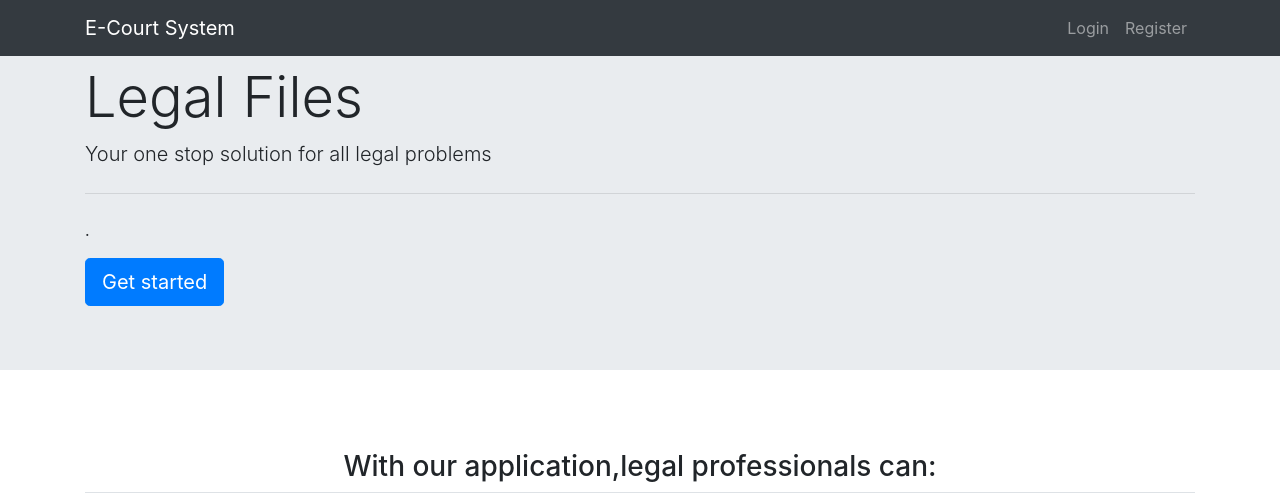
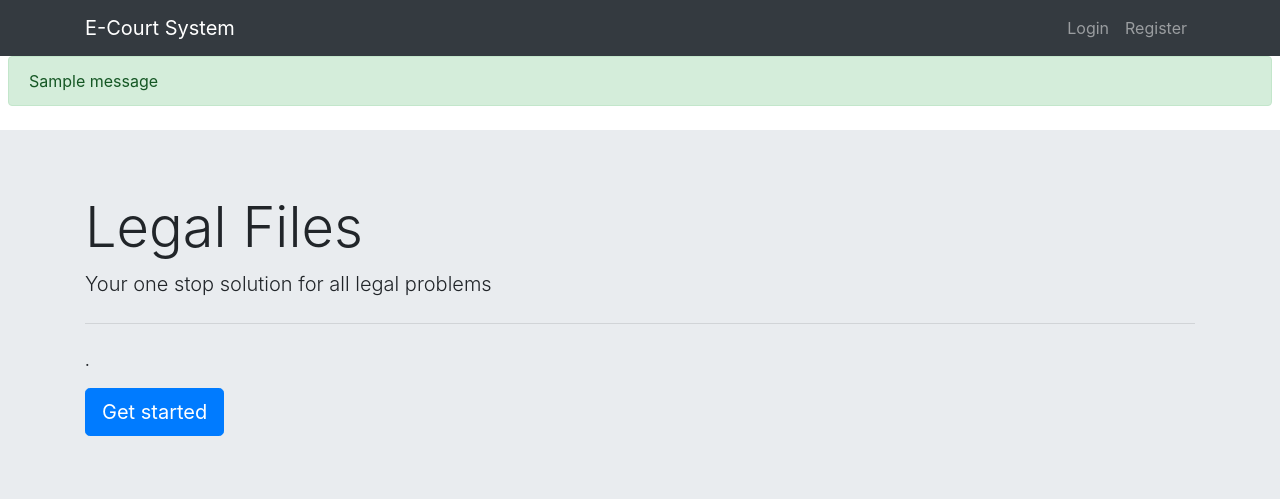
Before and after one commit to shaista1519/ccms, a Flask app: page / in a window 1280 px wide. Shown: the top 499 px of the page. Run offline with Flask 2, Linux system fonts and the light colour scheme; one stand-in notice (Sample message) is shown; some libraries are stand-ins or nearby versions.

Commit message:
Added Flash messages section

```diff
--- a/templates/layout.html
+++ b/templates/layout.html
@@ -4,14 +4,13 @@
 		 <meta charset="utf-8">
 		 <meta name="viewport" content="width=device-width, initial-scale=1, shrink-to-fit=no">
 		 <link rel="stylesheet" href="https://stackpath.bootstrapcdn.com/bootstrap/4.4.1/css/bootstrap.min.css" integrity="sha384-Vkoo8x4CGsO3+Hhxv8T/Q5PaXtkKtu6ug5TOeNV6gBiFeWPGFN9MuhOf23Q9Ifjh" crossorigin="anonymous">
-		 <script src="https://code.jquery.com/jquery-3.4.1.slim.min.js" integrity="sha384-J6qa4849blE2+poT4WnyKhv5vZF5SrPo0iEjwBvKU7imGFAV0wwj1yYfoRSJoZ+n" crossorigin="anonymous"></script>
-		 <script src="https://cdn.jsdelivr.net/npm/popper.js@1.16.0/dist/umd/popper.min.js" integrity="sha384-Q6E9RHvbIyZFJoft+2mJbHaEWldlvI9IOYy5n3zV9zzTtmI3UksdQRVvoxMfooAo" crossorigin="anonymous"></script>
-		 <script src="https://stackpath.bootstrapcdn.com/bootstrap/4.4.1/js/bootstrap.min.js" integrity="sha384-wfSDF2E50Y2D1uUdj0O3uMBJnjuUD4Ih7YwaYd1iqfktj0Uod8GCExl3Og8ifwB6" crossorigin="anonymous"></script>
-		 <title>E-Court | {% block title %}{% endblock %}</title>
+		<link rel="stylesheet" href="https://stackpath.bootstrapcdn.com/bootstrap/4.4.1/css/bootstrap.min.css" integrity="sha384-Vkoo8x4CGsO3+Hhxv8T/Q5PaXtkKtu6ug5TOeNV6gBiFeWPGFN9MuhOf23Q9Ifjh" crossorigin="anonymous">
+		 <title>E-Court | {% block title %}{% endblock title %}</title>
 		{% block scripts %}
-		{% endblock %}
+		{% endblock scripts %}
 	</head>
 	<body>
+	<header>
 		<nav class="navbar navbar-expand-md navbar-dark bg-dark fixed-top">
 			<div class="container">
 			  <a class="navbar-brand mr-4" href="#">E-Court System</a>
@@ -23,13 +22,28 @@
 				  </div>
 				<!-- Navbar Right Side -->
 				<div class="navbar-nav">
-				  <a class="nav-item nav-link" href="#">Login</a>
+				  <a class="nav-item nav-link" href="{{ url_for('login') }}">Login</a>
 				  <a class="nav-item nav-link" href="#">Register</a>
 				</div>
 			  </div>
 			</div>
 		  </nav>
-		{% block body %}
-		{% endblock %}
+		</header>
+		<main role="main" class="mt-5 p-2">
+            {% with messages = get_flashed_messages(with_categories=true) %}
+                {% if messages %}
+                    {% for category, message in messages %}
+                        <div class="alert alert-{{ category }}">
+                            {{ message }}
+                        </div>
+                    {% endfor %}
+                {% endif %}
+            {% endwith %}
+    </main>
+	{% block body %}
+		{% endblock body %}
+	<script src="https://code.jquery.com/jquery-3.4.1.slim.min.js" integrity="sha384-J6qa4849blE2+poT4WnyKhv5vZF5SrPo0iEjwBvKU7imGFAV0wwj1yYfoRSJoZ+n" crossorigin="anonymous"></script>
+		 <script src="https://cdn.jsdelivr.net/npm/popper.js@1.16.0/dist/umd/popper.min.js" integrity="sha384-Q6E9RHvbIyZFJoft+2mJbHaEWldlvI9IOYy5n3zV9zzTtmI3UksdQRVvoxMfooAo" crossorigin="anonymous"></script>
+		 <script src="https://stackpath.bootstrapcdn.com/bootstrap/4.4.1/js/bootstrap.min.js" integrity="sha384-wfSDF2E50Y2D1uUdj0O3uMBJnjuUD4Ih7YwaYd1iqfktj0Uod8GCExl3Og8ifwB6" crossorigin="anonymous"></script>
 	</body>
 </html>
```
